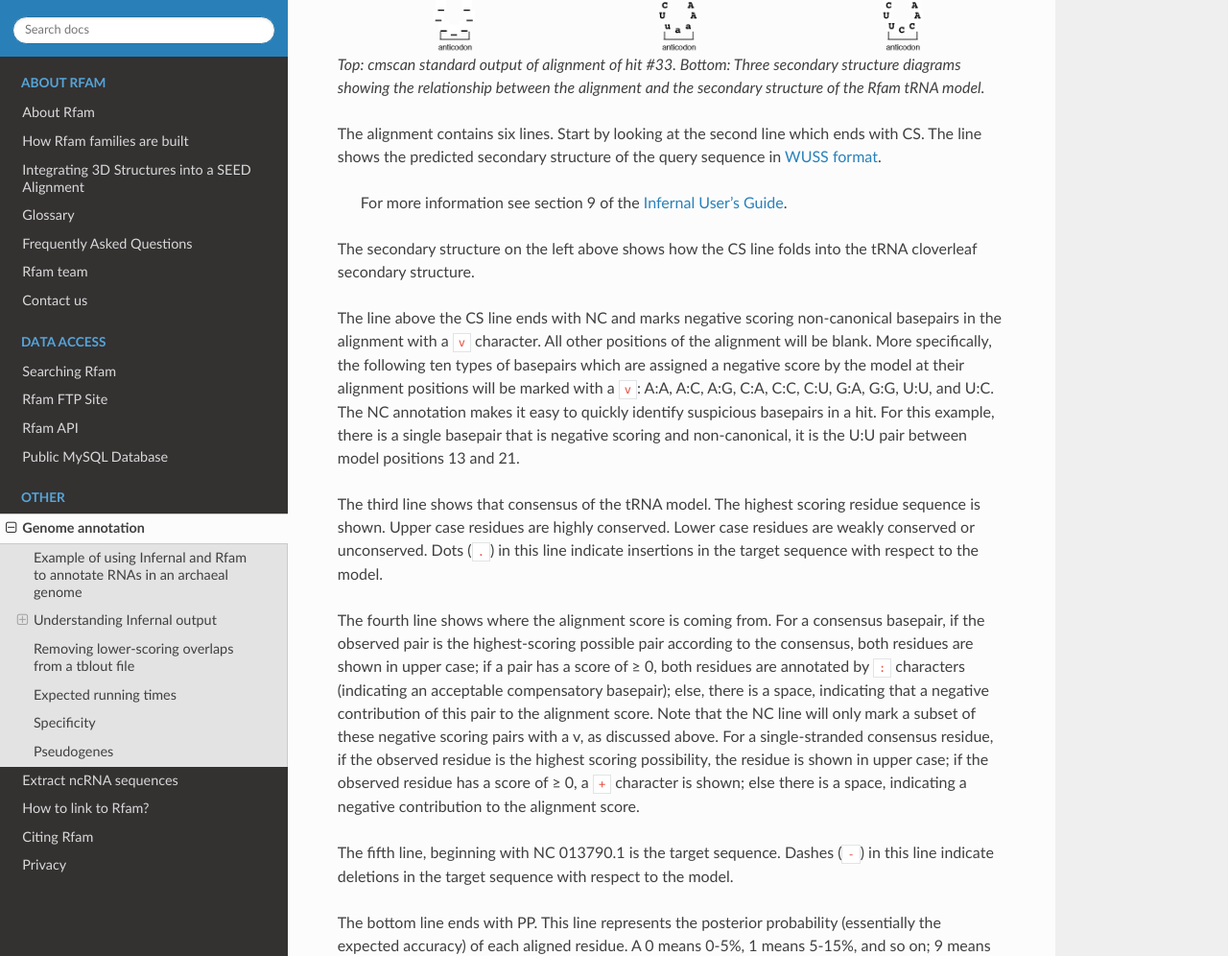
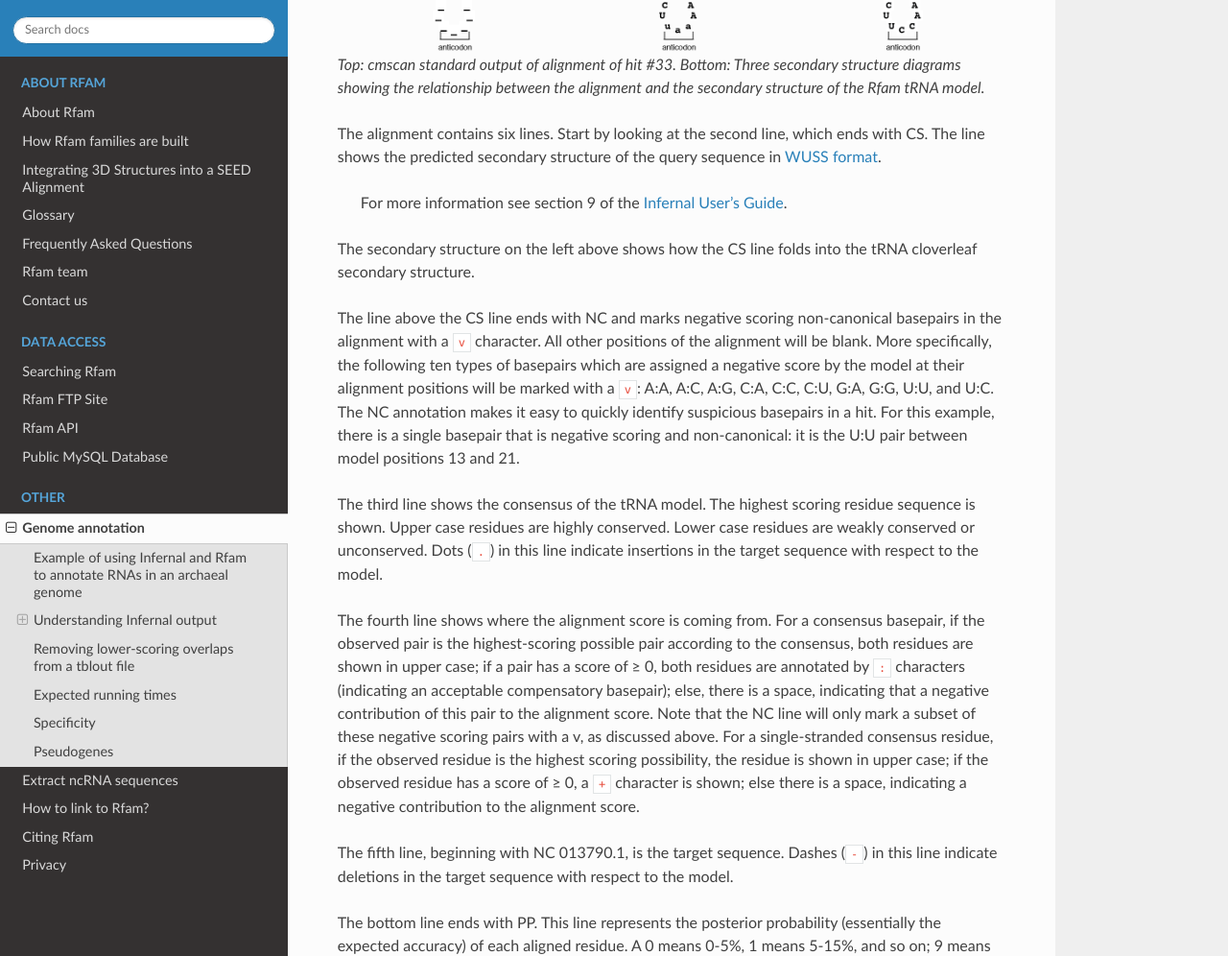
Before and after one commit to Rfam/rfam-docs, a Sphinx documentation site: the page built from docs/source/genome-annotation.rst, in a window 1280 px wide and 1400 px high, scrolled down 5746 px. Shown: the part 128-1124 px from the top of the window at 96% size. Built offline with Sphinx 7.4.7 and the Read the Docs theme 3.1.0, drawn with Linux system fonts in a browser that asks for light colours; pages that are not in the unit, such as notebooks, are missing from menus; some of the changed text lies outside the part shown.

Commit message:
Grammar and typo fixes in database, genome-annotation, and sequence-extraction docs; replace Sequel Pro with Sequel Ace.

```diff
--- a/docs/source/genome-annotation.rst
+++ b/docs/source/genome-annotation.rst
@@ -69,7 +69,7 @@
 2. Download the Rfam library of CMs from
    `<https://ftp.ebi.ac.uk/pub/databases/Rfam/CURRENT/Rfam.cm.gz>`_ and the
    Rfam clanin file from
-   `<https://ftp.ebi.ac.uk/pub/databases/Rfam/CURRENT/Rfam.clanin>`_ .
+   `<https://ftp.ebi.ac.uk/pub/databases/Rfam/CURRENT/Rfam.clanin>`_.
 
 
 ::
@@ -139,7 +139,7 @@
 Explanations of the command line options used in the above command are as follows:
 
 :``-Z 5.874406``:
-   the sequence database size in millions of nucleotides is 5.874406, it is the
+   the sequence database size in millions of nucleotides is 5.874406; it is the
    number computed in step 4. This option
    ensures that the reported E-values are accurate.
 
@@ -149,7 +149,7 @@
 
 :``--rfam``:
    run in "fast" mode, the same mode used for
-   Rfam annotation and determination of GA thresholds
+   Rfam annotation and determination of GA thresholds.
 
 :``--nohmmonly``:
    all models, even those with zero basepairs, are run in CM mode (not
@@ -189,7 +189,7 @@
 cmscan standard output
 ^^^^^^^^^^^^^^^^^^^^^^
 
-The first section of Infernal program's standard output is the header, telling you what
+The first section of the Infernal program's standard output is the header, telling you what
 program you ran, on what, and with what options:
 
 .. literalinclude:: mrum-genome.cmscan
@@ -288,7 +288,7 @@
             relationship between the alignment and the secondary
             structure of the Rfam tRNA model.
 
-The alignment contains six lines. Start by looking at the second line
+The alignment contains six lines. Start by looking at the second line,
 which ends with CS. The line shows the predicted secondary structure
 of the query sequence in :ref:`glossary:WUSS format`.
 
@@ -306,10 +306,10 @@
 A:A, A:C, A:G, C:A, C:C, C:U, G:A, G:G, U:U, and U:C. The NC
 annotation makes it easy to quickly identify suspicious basepairs in a
 hit. For this example, there is a single basepair that is negative
-scoring and non-canonical, it is the U:U pair between model positions
+scoring and non-canonical: it is the U:U pair between model positions
 13 and 21.
 
-The third line shows that consensus of the tRNA model. The highest
+The third line shows the consensus of the tRNA model. The highest
 scoring residue sequence is shown. Upper case residues are highly
 conserved. Lower case residues are weakly conserved or
 unconserved. Dots (``.``) in this line indicate insertions in the target
@@ -329,7 +329,7 @@
 character is shown; else there is a space, indicating a negative
 contribution to the alignment score.
 
-The fifth line, beginning with NC 013790.1 is the target
+The fifth line, beginning with NC 013790.1, is the target
 sequence. Dashes (``-``) in this line indicate deletions in the target
 sequence with respect to the model.
 
@@ -353,7 +353,7 @@
 The cmscan tabular output file ``mrum-genome.tblout`` contains much of
 the information in the standard output, as well as some additional
 information in a tabular format that is easy to manipulate using
-common unix programs like ``grep`` and ``awk``.
+common Unix programs like ``grep`` and ``awk``.
 
 The top of the file has headers for each column. The first 25 hits are
 shown below:
```
Also changed, not shown: other parts of docs/source/genome-annotation.rst (+6 -6 lines), docs/source/database.rst (+7 -7 lines), docs/source/sequence-extraction.rst (+9 -9 lines).
